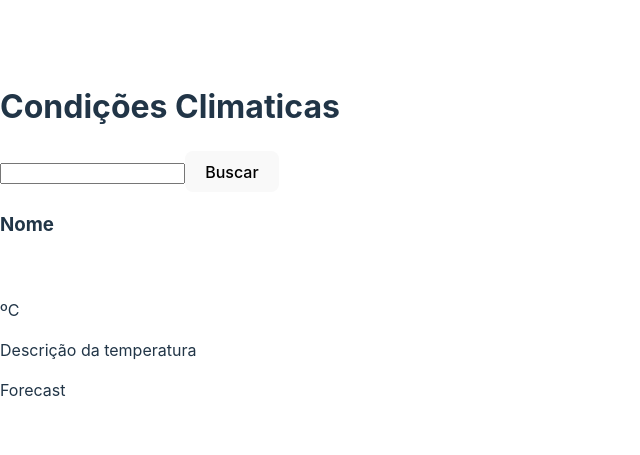
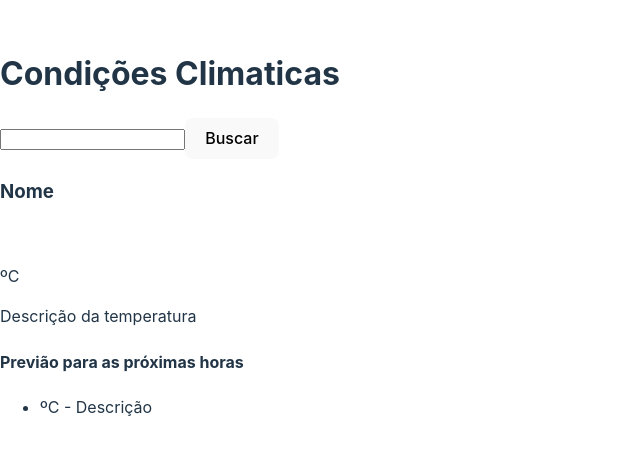
Before and after one commit to xmurilo/weather, a React (Vite) app: page / in a window 1280 px wide. Shown: the part 171-626 px from the top of the page, without its empty margins (0-640 px from the left). Built offline with nearby package versions, Linux system fonts and the light colour scheme.

Commit message:
feat: Update Forecast component with hourly weather information display

```diff
--- a/src/components/Forecast.tsx
+++ b/src/components/Forecast.tsx
@@ -1,11 +1,15 @@
-
-
 const Forecast = () => {
   return (
     <div>
-      Forecast
+      <h4>Previão para as próximas horas</h4>
+      <ul>
+        <li>
+          <img src="" alt="" />
+          ºC - Descrição
+        </li>
+      </ul>
     </div>
-  )
-}
+  );
+};
 
-export default Forecast
+export default Forecast;
```
